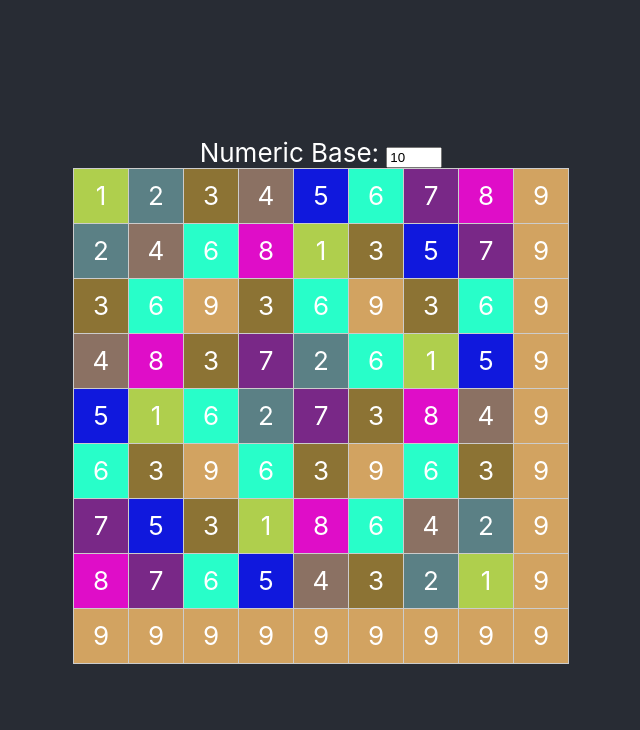
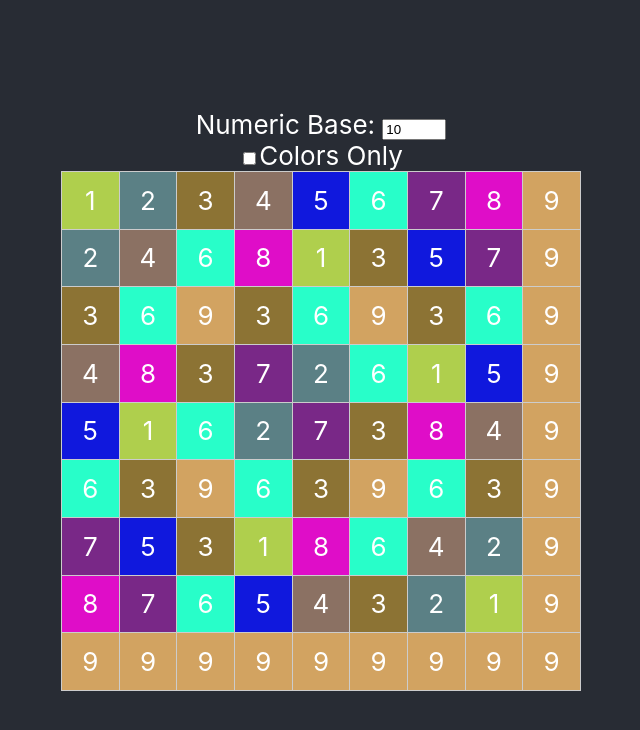
Before and after one commit to Nessex/vedic-squares, a React (Create React App) app: page / in a window 1280 px wide. Shown: the top 730 px of the page, without its empty margins (319-959 px from the left). Built offline with nearby package versions, Linux system fonts and the light colour scheme.

Commit message:
Add support for radix / base > 36

```diff
--- a/package.json
+++ b/package.json
@@ -7,12 +7,15 @@
     "@testing-library/jest-dom": "^5.16.2",
     "@testing-library/react": "^12.1.3",
     "@testing-library/user-event": "^13.5.0",
+    "gh-pages": "^6.0.0",
     "react": "^17.0.2",
     "react-dom": "^17.0.2",
     "react-scripts": "5.0.0",
     "web-vitals": "^2.1.4"
   },
   "scripts": {
+    "predeploy": "npm run build",
+    "deploy": "gh-pages -d build",
     "start": "react-scripts start",
     "build": "react-scripts build",
     "test": "react-scripts test",
--- a/src/App.css
+++ b/src/App.css
@@ -1,3 +1,9 @@
+
+html, body {
+  background-color: #282c34;
+}
+
+
 .App {
   text-align: center;
 }
--- a/src/App.js
+++ b/src/App.js
@@ -1,5 +1,43 @@
 import { useState, useEffect } from 'react';
 import './App.css';
+
+const colorsOnlySize = 8;
+
+function unicodeRange(start, end) {
+  let len = end - start;
+  return [...Array(len).keys()].map(d => String.fromCharCode(d + start));
+}
+
+const dictionary = [
+  ...unicodeRange(48, 58),
+  ...unicodeRange(97, 123),
+  ...unicodeRange(1488, 1515),
+  ...unicodeRange(12459, 12526),
+  ...unicodeRange(12363, 12430),
+  ...unicodeRange(5792, 5881),
+  ...unicodeRange(12688, 12704),
+];
+
+function _toString(num, radix) {
+  let out = "";
+
+  while (num > 0) {
+    let rem = num % radix;
+    num = Math.floor(num / radix);
+
+    out = dictionary[rem] + out;
+  }
+
+  return out;
+}
+
+function _parseInt(s, radix) {
+  let sum = 0;
+
+  [...s].forEach((v, i) => sum = sum * radix + dictionary.indexOf(v));
+
+  return sum;
+}
 
 const tableStyle = {
   border: '1px solid #CCC',
@@ -12,12 +50,19 @@ const tableCellStyle = {
   height: '2em',
 }
 
-const cellStyle = function(colors, base, val) {
-  let idx = parseInt(val, base);
+const cellStyle = function(colors, base, val, colorsOnly) {
+  let idx = _parseInt(val, base);
 
   let out = Object.assign({}, tableCellStyle);
 
   out.backgroundColor = colors[idx];
+
+  if (colorsOnly) {
+    out.boxSizing = 'border-box';
+    out.width = colorsOnlySize + 'px';
+    out.height = colorsOnlySize + 'px';
+    out.lineHeight = '0';
+  }
 
   return out;
 }
@@ -29,21 +74,22 @@ function App() {
   const [base, setBase] = useState(10);
   const [data, setData] = useState([]);
   const [colors, setColors] = useState([]);
+  const [colorsOnly, setColorsOnly] = useState(false);
 
   useEffect(() => {
     let mulTable = [];
     for (let y = 1; y < base; y++) {
       for (let x = 1; x < base; x++) {
-        mulTable.push((x * y).toString(base));
+        mulTable.push(_toString((x * y), base));
       }
     }
 
     const digitalRoots = mulTable.map(val => {
-      while (val.length > 1) {
-        val = val.split("")
-            .map(d => parseInt(d, base))
+      while ([...val].length > 1) {
+        val = _toString([...val]
+            .map(d => _parseInt(d, base))
             // Sum all values
-            .reduce((p, c) => p + c, 0).toString(base);
+            .reduce((p, c) => p + c, 0), base);
       }
 
       return val;
@@ -63,7 +109,7 @@ function App() {
     setData(rows);
 
     let colors = [];
-    for (let i = 0; i < base; i++) {
+    for (let i = 0; i < base * 2; i++) {
       colors.push(randomColor());
     }
 
@@ -71,22 +117,41 @@ function App() {
 
   }, [base]);
 
+  let handleToggleColorsOnly = (e) => {
+    setColorsOnly(e.target.checked);
+  };
+
+  let ts = Object.assign({}, tableStyle);
+
+  if (colorsOnly) {
+    ts.width = colorsOnlySize * base + 'px';
+    ts.height = colorsOnlySize * base + 'px';
+  } else {
+    ts.width = 2 * base + 'em';
+    ts.height = 2 * base + 'em';
+  }
+
   return (
     <div className="App">
       <header className="App-header">
         <label>
           Numeric Base:&nbsp;
-          <input id="base-input" type="number" min={2} max={36} defaultValue={base} onChange={(e) => setBase(parseInt(e.target.value))} />
+          <input id="base-input" type="number" min={2} max={dictionary.length} defaultValue={base} onChange={(e) => setBase(parseInt(e.target.value))} />
+          <br />
+          <input type="checkbox" id="colors-only" value="colors-only" onChange={handleToggleColorsOnly} />
+          <label for="colors-only">Colors Only</label>
         </label>
 
-        <table style={tableStyle}>
+        <table style={ts}>
+          <tbody>
           { data.map(row =>
             <tr>
-              { row.map(v =>
-                  <td style={cellStyle(colors, base, v)}>{v}</td>
+              { row.map((v, i) =>
+                  <td key={i} style={cellStyle(colors, base, v, colorsOnly)}>{ colorsOnly ? null : v }</td>
               )}
             </tr>
           )}
+          </tbody>
         </table>
       </header>
     </div>
```
Also changed, not shown: 1 other file (tests, documents, lock files or other folders).
